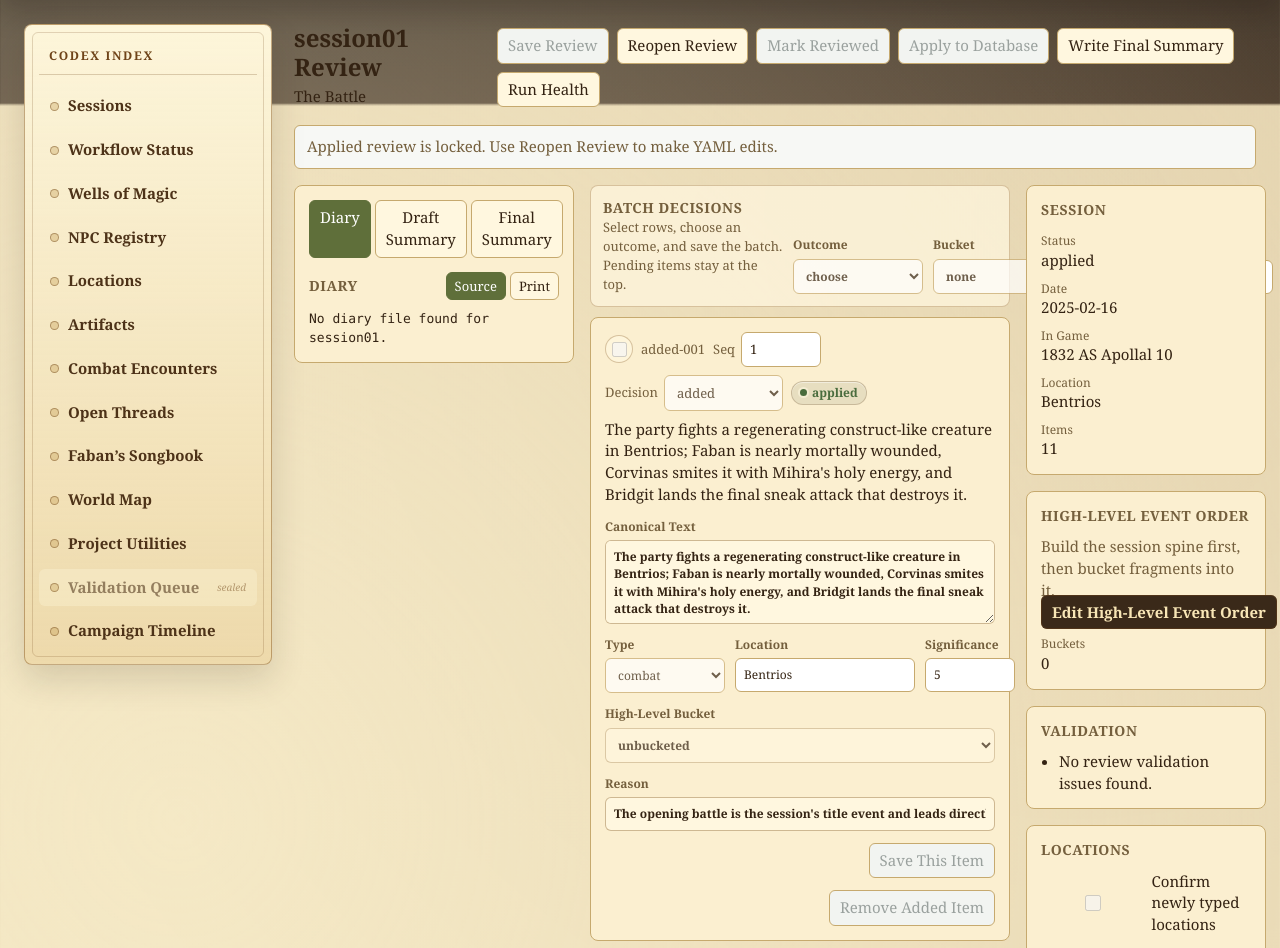
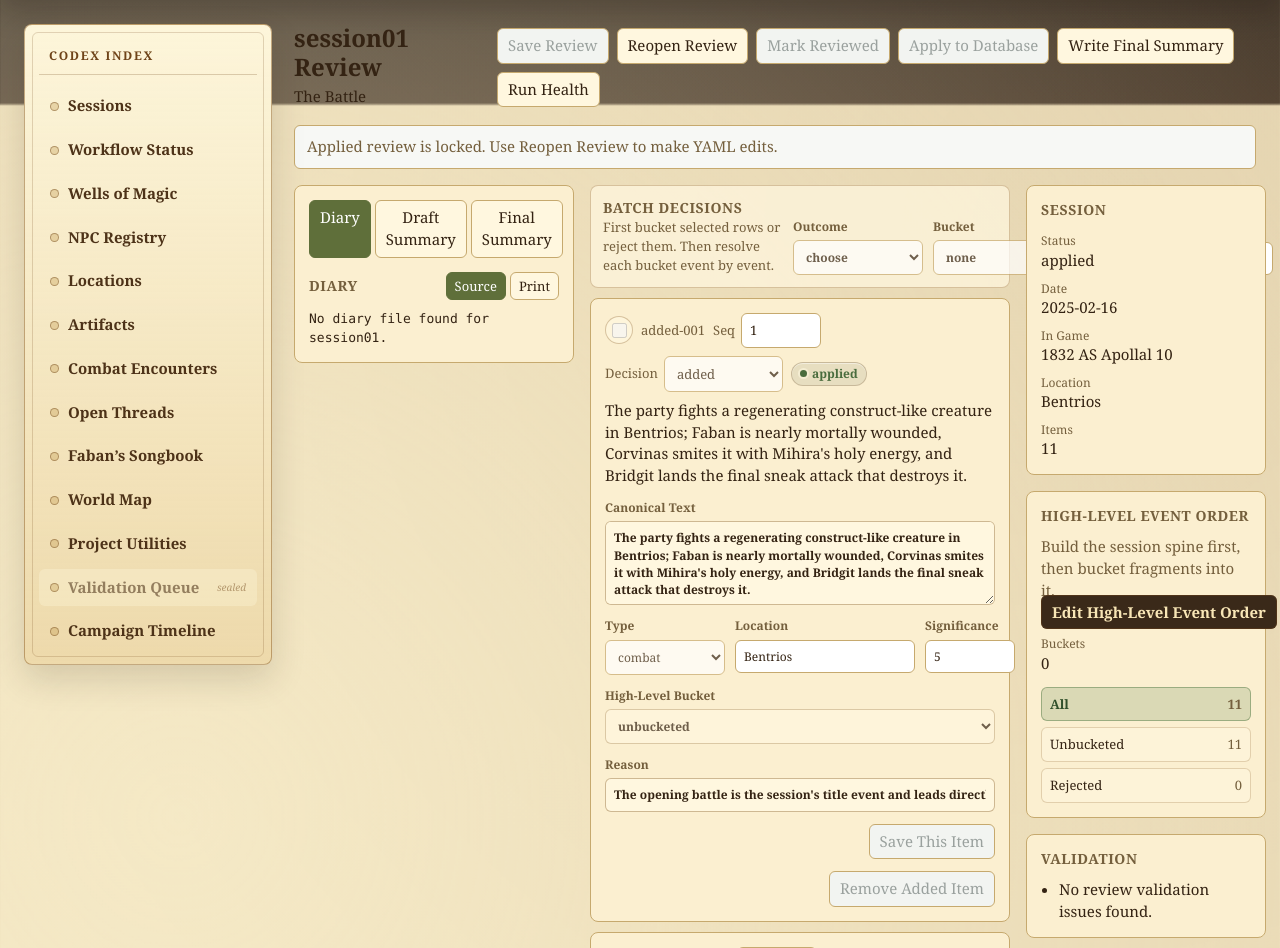
Before and after one commit to kgustafson/Farrlind_Campaign, a FastAPI app: page /sessions/1/review in a window 1280 px wide; the page is wider, and only the part inside the window is pictured. Shown: the part 64-1012 px from the top of that part. Run offline with FastAPI, Linux system fonts and the light colour scheme; some libraries are stand-ins or nearby versions.

Commit message:
Support bucket-first review flow

```diff
--- a/version.md
+++ b/version.md
@@ -1,6 +1,6 @@
 # Version
 
-v0.4.29
+v0.4.30
 
 ## Versioning
 
@@ -44,4 +44,4 @@ Canon-changing reruns may only become canonical after explicit human review and
 
 ## Current Baseline
 
-`v0.4.29` moves high-level event-order editing into a modal grid.
+`v0.4.30` supports bucket-first session review with inherited locations.
--- a/web_review/app.py
+++ b/web_review/app.py
@@ -85,9 +85,10 @@ def project_document(document: str) -> dict[str, str]:
     }
 
 
-def redirect_to_review(session_number: int, source: str, view: str, flag: str) -> RedirectResponse:
+def redirect_to_review(session_number: int, source: str, view: str, flag: str, bucket: str = "") -> RedirectResponse:
+    bucket_param = f"&bucket={bucket}" if bucket else ""
     return RedirectResponse(
-        url=f"/sessions/{reviews.session_key(session_number)}/review?source={source}&view={view}&{flag}",
+        url=f"/sessions/{reviews.session_key(session_number)}/review?source={source}&view={view}{bucket_param}&{flag}",
         status_code=303,
     )
 
@@ -259,7 +260,7 @@ def workflow_index(request: Request, session: Optional[int] = None):
 
 
 @app.get("/sessions/{session}/review", response_class=HTMLResponse)
-def session_review(request: Request, session: str, source: str = "diary", view: str = "raw"):
+def session_review(request: Request, session: str, source: str = "diary", view: str = "raw", bucket: str = ""):
     try:
         session_number = reviews.parse_session_ref(session)
     except ValueError as exc:
@@ -270,7 +271,7 @@ def session_review(request: Request, session: str, source: str = "diary", view:
             source = "final"
         elif source not in {"diary", "final"}:
             source = "diary"
-    workspace = reviews.session_workspace(session_number, source, view)
+    workspace = reviews.session_workspace(session_number, source, view, bucket)
     workspace["locations"] = canon_location_names()
     try:
         workspace["location_types"] = canon.location_types()
@@ -303,7 +304,7 @@ async def save_session_review(request: Request, session: str):
     form_values = {key: form.getlist(key) for key in form.keys()}
     known_locations = canon_location_names()
     if location_confirmation_failed(form_values, form, known_locations):
-        return redirect_to_review(session_number, form.get("source") or "diary", form.get("view") or "raw", "location_confirm_failed=1")
+        return redirect_to_review(session_number, form.get("source") or "diary", form.get("view") or "raw", "location_confirm_failed=1", form.get("bucket") or "")
     updated = reviews.update_review_document_from_form(document, form_values)
     try:
         reviews.save_review_document(session_number, updated)
@@ -312,7 +313,7 @@ async def save_session_review(request: Request, session: str):
 
     source = form.get("source") or "diary"
     view = form.get("view") or "raw"
-    return redirect_to_review(session_number, source, view, "saved=1")
+    return redirect_to_review(session_number, source, view, "saved=1", form.get("bucket") or "")
 
 
 @app.post("/sessions/{session}/review/save-item")
@@ -332,14 +333,14 @@ async def save_session_review_item(request: Request, session: str):
     form_values = {key: form.getlist(key) for key in form.keys()}
     known_locations = canon_location_names()
     if location_confirmation_failed(form_values, form, known_locations):
-        return redirect_to_review(session_number, form.get("source") or "diary", form.get("view") or "raw", "location_confirm_failed=1")
+        return redirect_to_review(session_number, form.get("source") or "diary", form.get("view") or "raw", "location_confirm_failed=1", form.get("bucket") or "")
     updated = reviews.update_single_review_item_from_form(document, form_values, form.get("save_item_id") or "")
     try:
         reviews.save_review_document(session_number, updated)
     except FileNotFoundError as exc:
         raise HTTPException(status_code=404, detail=str(exc))
 
-    return redirect_to_review(session_number, form.get("source") or "diary", form.get("view") or "raw", "item_saved=1")
+    return redirect_to_review(session_number, form.get("source") or "diary", form.get("view") or "raw", "item_saved=1", form.get("bucket") or "")
 
 
 @app.post("/sessions/{session}/review/batch")
@@ -370,7 +371,7 @@ async def batch_session_review_items(request: Request, session: str):
             raise HTTPException(status_code=404, detail=str(exc))
 
     flag = "batch_saved=1" if not errors else "batch_failed=1"
-    return redirect_to_review(session_number, form.get("source") or "diary", form.get("view") or "raw", flag)
+    return redirect_to_review(session_number, form.get("source") or "diary", form.get("view") or "raw", flag, form.get("bucket") or "")
 
 
 @app.post("/sessions/{session}/review/macros")
@@ -391,14 +392,14 @@ async def save_session_review_macros(request: Request, session: str):
     known_locations = canon_location_names()
     macro_locations = form_values.get("macro_location", []) + form_values.get("new_macro_location", [])
     if not create_missing_review_locations(macro_locations, known_locations, session_number, "Added from high-level event order."):
-        return redirect_to_review(session_number, form.get("source") or "diary", form.get("view") or "raw", "location_add_failed=1&macro_modal=1")
+        return redirect_to_review(session_number, form.get("source") or "diary", form.get("view") or "raw", "location_add_failed=1&macro_modal=1", form.get("bucket") or "")
     updated = reviews.update_macro_events_from_form(document, form_values)
     try:
         reviews.save_review_document(session_number, updated)
     except FileNotFoundError as exc:
         raise HTTPException(status_code=404, detail=str(exc))
 
-    return redirect_to_review(session_number, form.get("source") or "diary", form.get("view") or "raw", "macros_saved=1&macro_modal=1")
+    return redirect_to_review(session_number, form.get("source") or "diary", form.get("view") or "raw", "macros_saved=1&macro_modal=1", form.get("bucket") or "")
 
 
 @app.post("/sessions/{session}/review/apply-macros")
@@ -425,7 +426,7 @@ async def apply_session_review_macros(request: Request, session: str):
             raise HTTPException(status_code=404, detail=str(exc))
 
     flag = "macros_applied=1" if not errors else "macros_apply_failed=1&macro_modal=1"
-    return redirect_to_review(session_number, form.get("source") or "diary", form.get("view") or "raw", flag)
+    return redirect_to_review(session_number, form.get("source") or "diary", form.get("view") or "raw", flag, form.get("bucket") or "")
 
 
 @app.post("/sessions/{session}/review/merge")
--- a/web_review/static/review.css
+++ b/web_review/static/review.css
@@ -1215,6 +1215,33 @@ dd { margin: 0; }
   width: 100%;
   justify-content: center;
   margin-top: 10px;
+}
+.bucket-nav {
+  display: grid;
+  gap: 6px;
+  margin-top: 12px;
+}
+.bucket-nav a {
+  display: flex;
+  justify-content: space-between;
+  gap: 8px;
+  padding: 7px 8px;
+  border: 1px solid rgba(139, 95, 39, .24);
+  border-radius: 6px;
+  background: rgba(255, 247, 223, .5);
+  color: var(--ink);
+  font-size: 13px;
+  text-decoration: none;
+}
+.bucket-nav a.active {
+  border-color: rgba(76, 116, 63, .45);
+  background: rgba(76, 116, 63, .18);
+  color: #31502b;
+  font-weight: 700;
+}
+.bucket-nav span {
+  color: var(--muted);
+  font-variant-numeric: tabular-nums;
 }
 .macro-modal {
   width: min(1080px, 100%);
--- a/web_review/templates/session_review.html
+++ b/web_review/templates/session_review.html
@@ -4,6 +4,7 @@
 <form method="post" action="/sessions/{{ session_key }}/review/save" class="review-form{% if not can_edit() %} archive-review-form{% endif %}">
 <input type="hidden" name="source" value="{{ source }}">
 <input type="hidden" name="view" value="{{ source_view }}">
+<input type="hidden" name="bucket" value="{{ selected_bucket }}">
 <section class="workspace-head">
   <div>
     <h1>{% if can_edit() %}{{ session_key }} Review{% else %}{{ session_key }} Archive{% endif %}</h1>
@@ -124,9 +125,9 @@
   <aside class="source-pane">
     {% if can_edit() %}
       <div class="segmented" aria-label="Source selector">
-        <a class="{% if source == "diary" %}active{% endif %}" href="/sessions/{{ session_key }}/review?source=diary&view={{ source_view }}">Diary</a>
-        <a class="{% if source == "draft" %}active{% endif %}" href="/sessions/{{ session_key }}/review?source=draft&view={{ source_view }}">Draft Summary</a>
-        <a class="{% if source == "final" %}active{% endif %}" href="/sessions/{{ session_key }}/review?source=final&view={{ source_view }}">Final Summary</a>
+        <a class="{% if source == "diary" %}active{% endif %}" href="/sessions/{{ session_key }}/review?source=diary&view={{ source_view }}&bucket={{ selected_bucket }}">Diary</a>
+        <a class="{% if source == "draft" %}active{% endif %}" href="/sessions/{{ session_key }}/review?source=draft&view={{ source_view }}&bucket={{ selected_bucket }}">Draft Summary</a>
+        <a class="{% if source == "final" %}active{% endif %}" href="/sessions/{{ session_key }}/review?source=final&view={{ source_view }}&bucket={{ selected_bucket }}">Final Summary</a>
       </div>
     {% else %}
       <div class="segmented archive-source-tabs" aria-label="Archive source selector">
@@ -138,8 +139,8 @@
       <h2>{% if not can_edit() and source == "final" %}Summary{% else %}{{ source_label }}{% endif %}</h2>
       {% if can_edit() %}
         <div class="segmented compact" aria-label="Source view selector">
-          <a class="{% if source_view == "raw" %}active{% endif %}" href="/sessions/{{ session_key }}/review?source={{ source }}&view=raw">Source</a>
-          <a class="{% if source_view == "print" %}active{% endif %}" href="/sessions/{{ session_key }}/review?source={{ source }}&view=print">Print</a>
+          <a class="{% if source_view == "raw" %}active{% endif %}" href="/sessions/{{ session_key }}/review?source={{ source }}&view=raw&bucket={{ selected_bucket }}">Source</a>
+          <a class="{% if source_view == "print" %}active{% endif %}" href="/sessions/{{ session_key }}/review?source={{ source }}&view=print&bucket={{ selected_bucket }}">Print</a>
         </div>
       {% endif %}
     </div>
@@ -159,7 +160,7 @@
     <section class="review-tools">
       <div>
         <h2>Batch Decisions</h2>
-        <p>Select rows, choose an outcome, and save the batch. Pending items stay at the top.</p>
+        <p>First bucket selected rows or reject them. Then resolve each bucket event by event.</p>
       </div>
       <label>
         <span>Outcome</span>
@@ -176,7 +177,7 @@
         <select name="batch_macro_event_id" {% if review_locked %}disabled{% endif %}>
           <option value="">none</option>
           {% for macro in macro_events %}
-            <option value="{{ macro.id }}">{{ macro.order }}. {{ macro.description }}</option>
+            <option value="{{ macro.id }}" {% if selected_bucket == macro.id %}selected{% endif %}>{{ macro.order }}. {{ macro.description }}</option>
           {% endfor %}
         </select>
       </label>
@@ -186,6 +187,9 @@
       </label>
       <button type="submit" formaction="/sessions/{{ session_key }}/review/batch" formmethod="post" {% if review_locked %}disabled{% endif %}>Save Batch</button>
     </section>
+    {% endif %}
+    {% if selected_bucket != "all" %}
+      <div class="flash muted-flash">Showing {{ items|length }} item{{ "s" if items|length != 1 else "" }} for this review bucket.</div>
     {% endif %}
     {% for item in items %}
     <article class="review-item editable-item">
@@ -327,7 +331,7 @@
     <section>
       <h2>High-Level Event Order</h2>
       <p class="muted">Build the session spine first, then bucket fragments into it.</p>
-      <a class="icon-link macro-edit-link" href="/sessions/{{ session_key }}/review?source={{ source }}&view={{ source_view }}&macro_modal=1">Edit High-Level Event Order</a>
+      <a class="icon-link macro-edit-link" href="/sessions/{{ session_key }}/review?source={{ source }}&view={{ source_view }}&bucket={{ selected_bucket }}&macro_modal=1">Edit High-Level Event Order</a>
       <dl class="meta-list macro-summary">
         <div><dt>Buckets</dt><dd>{{ macro_events|length }}</dd></div>
         {% if macro_events %}
@@ -335,6 +339,14 @@
           <div><dt>Last</dt><dd>{{ macro_events[-1].description }}</dd></div>
         {% endif %}
       </dl>
+      <nav class="bucket-nav" aria-label="Review buckets">
+        <a class="{% if selected_bucket == "all" %}active{% endif %}" href="/sessions/{{ session_key }}/review?source={{ source }}&view={{ source_view }}&bucket=all">All <span>{{ bucket_counts.all }}</span></a>
+        <a class="{% if selected_bucket == "unbucketed" %}active{% endif %}" href="/sessions/{{ session_key }}/review?source={{ source }}&view={{ source_view }}&bucket=unbucketed">Unbucketed <span>{{ bucket_counts.unbucketed }}</span></a>
+        {% for macro in macro_events %}
+          <a class="{% if selected_bucket == macro.id %}active{% endif %}" href="/sessions/{{ session_key }}/review?source={{ source }}&view={{ source_view }}&bucket={{ macro.id }}">{{ macro.order }}. {{ macro.description }} <span>{{ bucket_counts.get(macro.id, 0) }}</span></a>
+        {% endfor %}
+        <a class="{% if selected_bucket == "rejected" %}active{% endif %}" href="/sessions/{{ session_key }}/review?source={{ source }}&view={{ source_view }}&bucket=rejected">Rejected <span>{{ bucket_counts.rejected }}</span></a>
+      </nav>
     </section>
     <section>
       <h2>Validation</h2>
@@ -422,7 +434,7 @@
         <h2 id="macro-modal-title">High-Level Event Order</h2>
         <p>Use decimals to insert between rows. Saving renumbers the order from 1 to N.</p>
       </div>
-      <a class="modal-close" href="/sessions/{{ session_key }}/review?source={{ source }}&view={{ source_view }}" aria-label="Close high-level event order">x</a>
+      <a class="modal-close" href="/sessions/{{ session_key }}/review?source={{ source }}&view={{ source_view }}&bucket={{ selected_bucket }}" aria-label="Close high-level event order">x</a>
     </div>
 
     <section class="macro-add-row" aria-label="Add high-level event">
```
Also changed, not shown: revision.md (+10 -0 lines), tests/test_web_review.py (+42 -0 lines), web_review/services/reviews.py (+47 -2 lines).
